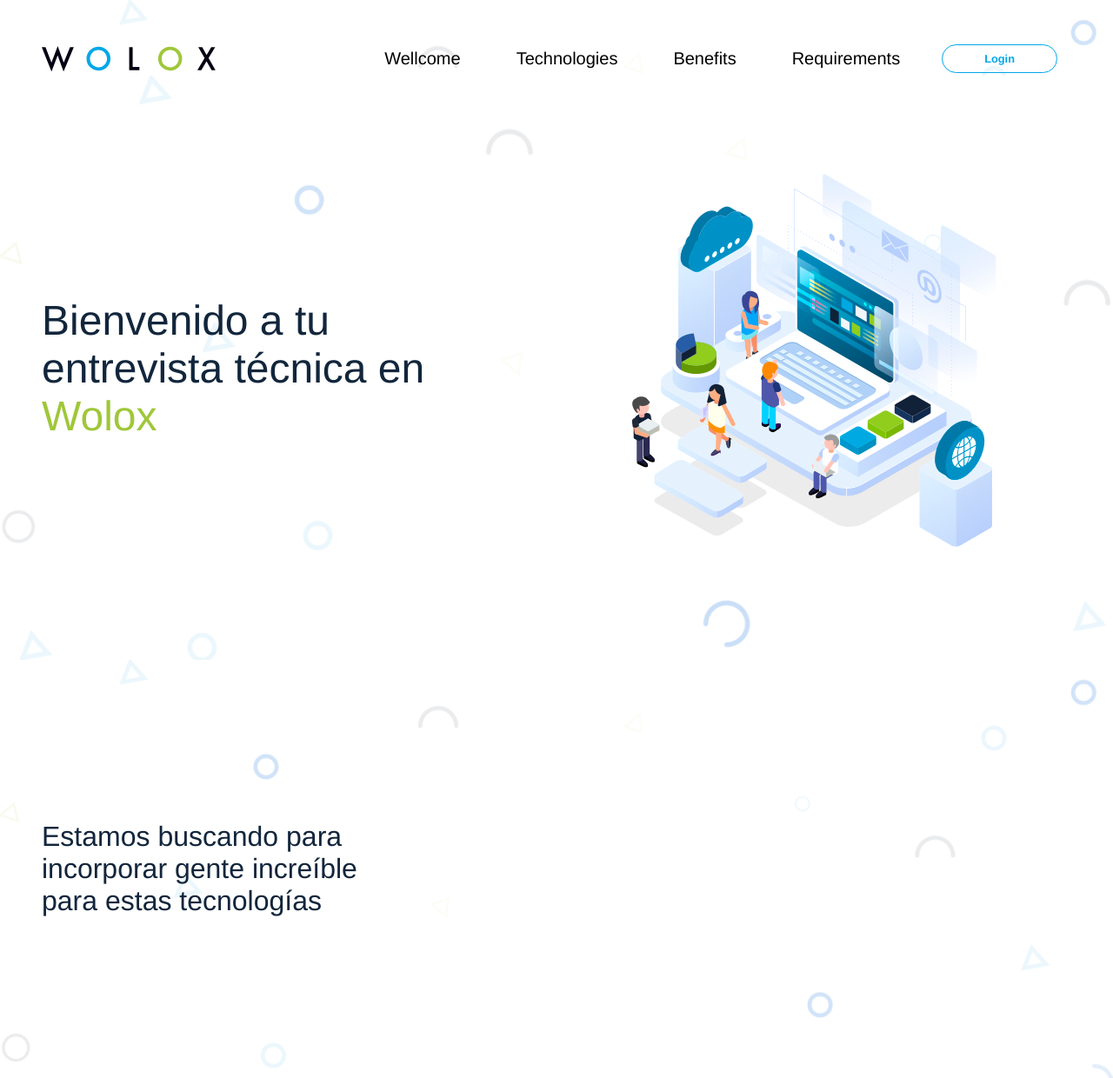
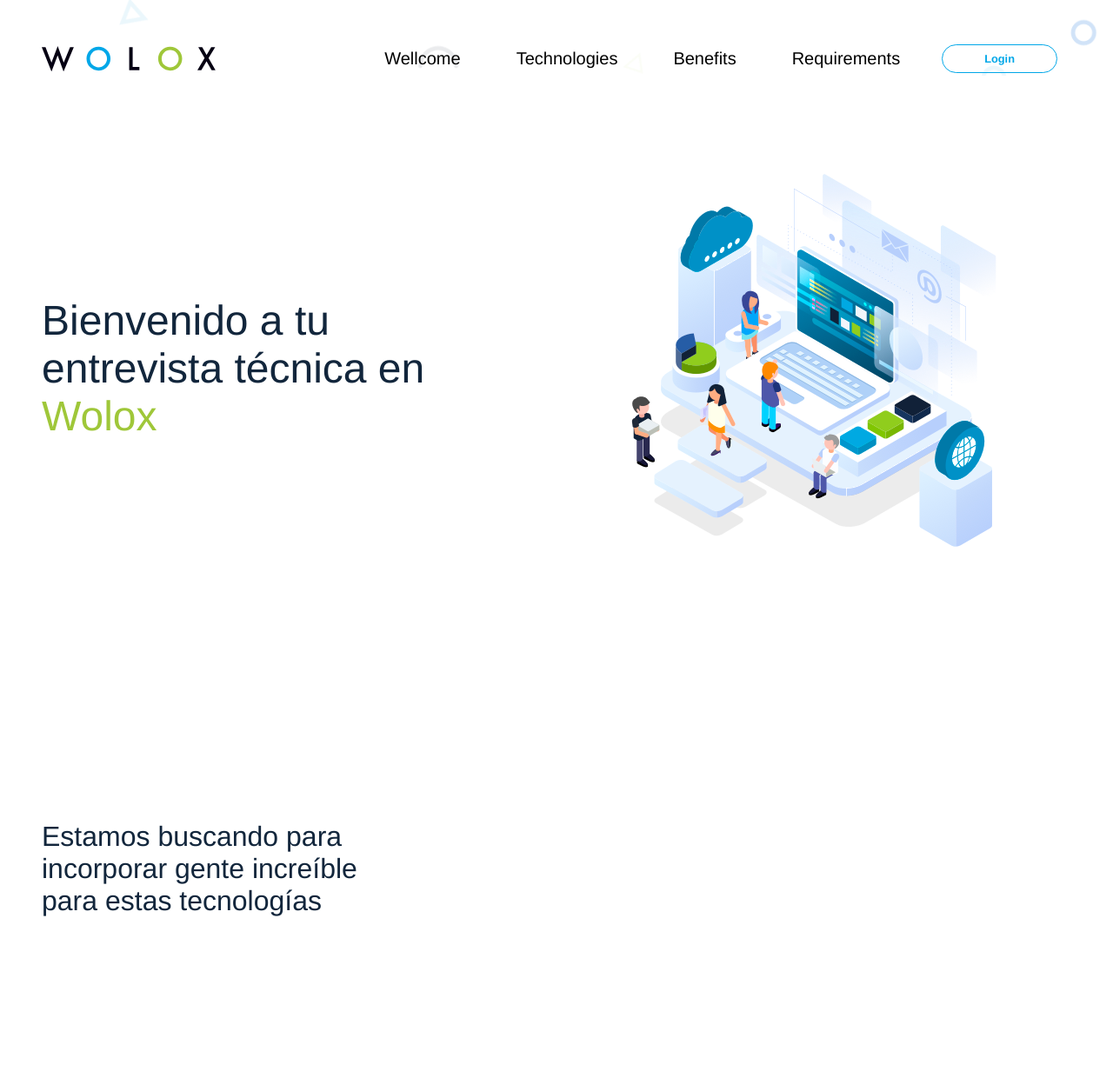
Before and after one commit to rochafederico/wolox, an Angular app: page / in a window 1280 px wide. Shown: the whole page at 87% size. Built offline with nearby package versions, Linux system fonts and the light colour scheme.

Commit message:
Close #25 Flex sections

```diff
--- a/projects/wolox/src/app/components/technologies/technologies.component.html
+++ b/projects/wolox/src/app/components/technologies/technologies.component.html
@@ -1,4 +1,3 @@
-<section class="bg-header" [attr.id]="id">
 <h2>
   Estamos buscando para incorporar gente increíble para estas tecnologías
 </h2>
@@ -40,4 +39,3 @@
     </g>
   </svg>
 </div>
-</section>
--- a/projects/wolox/src/app/components/technologies/technologies.component.scss
+++ b/projects/wolox/src/app/components/technologies/technologies.component.scss
@@ -1,10 +1,8 @@
 @import '../../../styles/variables';
+@import '../../../styles/mixins/flex';
 
-:host > section {
-  display: flex;
-  flex-direction: column;
-  align-items: center;
-  justify-content: space-around;
+:host {
+  @include flex(column, center, space-around);
   padding: 0 #{$space * 3};
 
   svg {
--- a/projects/wolox/src/app/components/technologies/technologies.component.ts
+++ b/projects/wolox/src/app/components/technologies/technologies.component.ts
@@ -1,4 +1,4 @@
-import { Component, Input } from '@angular/core';
+import { Component } from '@angular/core';
 
 @Component({
   selector: 'wlx-technologies',
@@ -6,5 +6,4 @@
   styleUrls: ['./technologies.component.scss']
 })
 export class TechnologiesComponent {
-  @Input() id: string;
 }
--- a/projects/wolox/src/app/components/wellcome/wellcome.component.html
+++ b/projects/wolox/src/app/components/wellcome/wellcome.component.html
@@ -1,8 +1,6 @@
-<section class="bg-header" [attr.id]="id">
 <h1>Bienvenido a tu <b>entrevista t&eacute;cnica</b> en <strong class="secondary">Wolox</strong></h1>
 <div class="team">
   <img class="responsive" src="assets/Ic_ilustra_Hero.png"
     srcset="assets/Ic_ilustra_Hero@2x.png 2x, assets/Ic_ilustra_Hero@3x.png 3x"
     alt="Equipo de trabajo con una notebook gigante, hay una escalera para subir a usarla.">
 </div>
-</section>
--- a/projects/wolox/src/app/components/wellcome/wellcome.component.scss
+++ b/projects/wolox/src/app/components/wellcome/wellcome.component.scss
@@ -1,13 +1,10 @@
 @import '../../../styles/variables';
+@import '../../../styles/mixins/flex';
 
-:host > section {
-  display: flex;
-  flex-direction: column;
-  align-items: center;
-  justify-content: stretch;
+:host {
+  @include flex(column, center, stretch, row);
   padding: 0 #{$space * 3};
   @media (min-width: $breakpoint-md) {
-    flex-direction: row;
     height: calc(100vh - #{$space * 8});
     h1 {
       padding-right: #{$space * 3};
--- a/projects/wolox/src/app/components/wellcome/wellcome.component.ts
+++ b/projects/wolox/src/app/components/wellcome/wellcome.component.ts
@@ -1,15 +1,8 @@
-import { Component, OnInit, Input } from '@angular/core';
+import { Component } from '@angular/core';
 
 @Component({
   selector: 'wlx-wellcome',
   templateUrl: './wellcome.component.html',
   styleUrls: ['./wellcome.component.scss']
 })
-export class WellcomeComponent implements OnInit {
-  @Input() id: string;
-  constructor() { }
-
-  ngOnInit(): void {
-  }
-
-}
+export class WellcomeComponent {}
--- a/projects/wolox/src/app/pages/home-landing/home-landing.component.html
+++ b/projects/wolox/src/app/pages/home-landing/home-landing.component.html
@@ -10,6 +10,10 @@
   </wlx-navbar>
 </wlx-header>
 <main>
-  <wlx-wellcome id="wellcome"></wlx-wellcome>
-  <wlx-technologies id="technologies"></wlx-technologies>
+  <section id="wellcome">
+    <wlx-wellcome></wlx-wellcome>
+  </section>
+  <section id="technologies">
+    <wlx-technologies></wlx-technologies>
+  </section>
 </main>
--- /dev/null
+++ b/projects/wolox/src/styles/mixins/_flex.scss
@@ -0,0 +1,22 @@
+@mixin flex(
+  $direction,
+  $align-items: false,
+  $justify-content: false,
+  $direction-md: false) {
+  display: flex;
+  @if(type-of($direction) == string) {
+    flex-direction: #{$direction};
+  }
+  @if(type-of($align-items) == string) {
+    align-items: #{$align-items};
+  }
+  @if(type-of($justify-content) == string) {
+    justify-content: #{$justify-content};
+  }
+
+  @if(type-of($direction-md) == string) {
+    @media (min-width: $breakpoint-md) {
+      flex-direction: #{$direction-md};
+    }
+  }
+}
--- a/projects/wolox/src/styles/styles.scss
+++ b/projects/wolox/src/styles/styles.scss
@@ -1,4 +1,5 @@
 @import 'variables';
+@import 'mixins/flex';
 @import 'mixins/link';
 @import 'colors';
 @import 'links';
```
Lines whose indentation alone changed are shown as unchanged.
